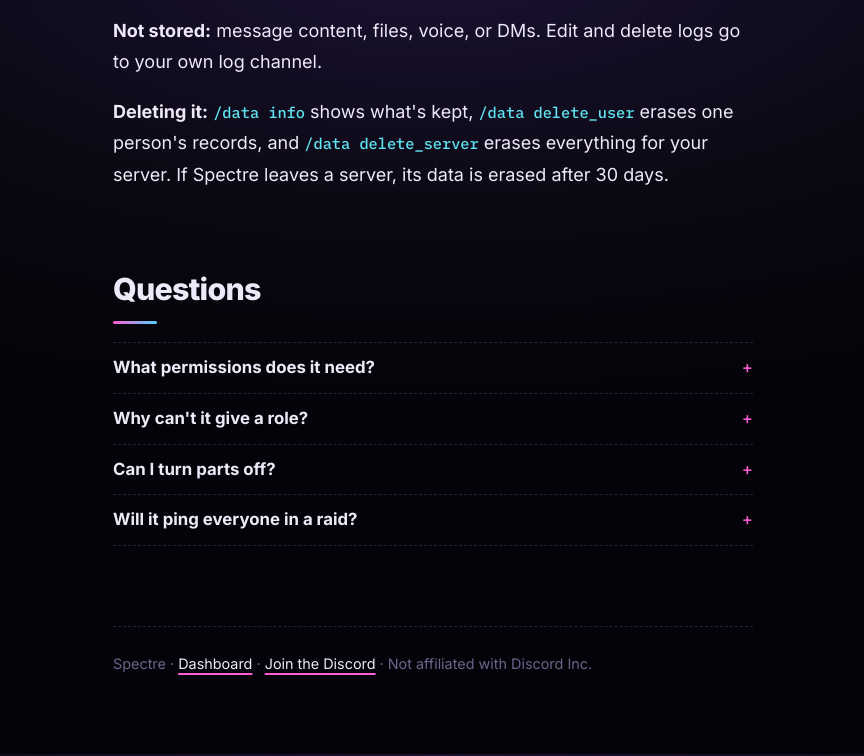
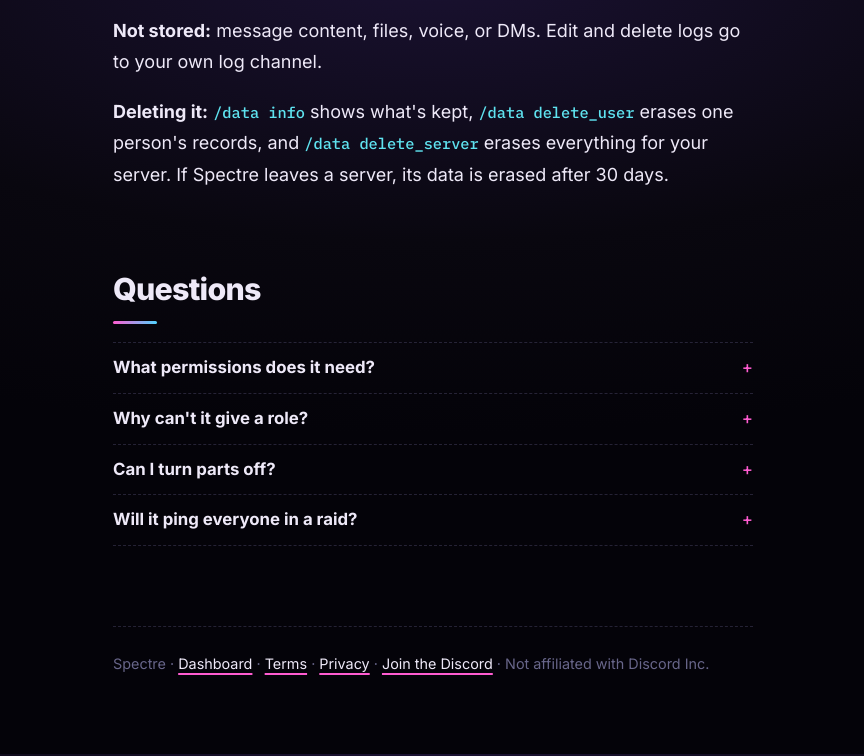
Before and after one commit to 11ss12ss/SpectreSite, a plain HTML site: page index.html in a window 1280 px wide. Shown: the part 3246-4002 px from the top of the page, without its empty margins (207-1071 px from the left). Drawn offline with Linux system fonts and the light colour scheme.

Commit message:
Modify navigation and footer links in index.html
Updated navigation and footer links for privacy and terms.

```diff
--- a/index.html
+++ b/index.html
@@ -96,7 +96,7 @@ footer { margin-top: 80px; padding-top: 24px; border-top: 1px dashed var(--line)
 <div class="page">
   <header>
     <a class="brand" href="#top"><img id="bi" alt="" height="34">Spectre</a>
-    <nav aria-label="Main"><a href="#what">What it does</a><a href="#commands">Commands</a><a href="#setup">Setup</a><a href="#stores">Privacy</a><a class="navdash" href="dashboard.html">Dashboard</a><a href="https://discord.gg/2TRn6c24au" target="_blank" rel="noopener">Discord</a></nav>
+    <nav aria-label="Main"><a href="#what">What it does</a><a href="#commands">Commands</a><a href="#setup">Setup</a><a href="privacy.html">Privacy</a><a class="navdash" href="dashboard.html">Dashboard</a><a href="https://discord.gg/2TRn6c24au" target="_blank" rel="noopener">Discord</a></nav>
   </header>
 
   <main id="top">
@@ -161,7 +161,7 @@ footer { margin-top: 80px; padding-top: 24px; border-top: 1px dashed var(--line)
     </section>
   </main>
 
-  <footer>Spectre · <a href="dashboard.html">Dashboard</a> · <a href="https://discord.gg/2TRn6c24au" target="_blank" rel="noopener">Join the Discord</a> · Not affiliated with Discord Inc.</footer>
+  <footer>Spectre · <a href="dashboard.html">Dashboard</a> · <a href="terms.html">Terms</a> · <a href="privacy.html">Privacy</a> · <a href="https://discord.gg/2TRn6c24au" target="_blank" rel="noopener">Join the Discord</a> · Not affiliated with Discord Inc.</footer>
 </div>
 
 <script>
```
